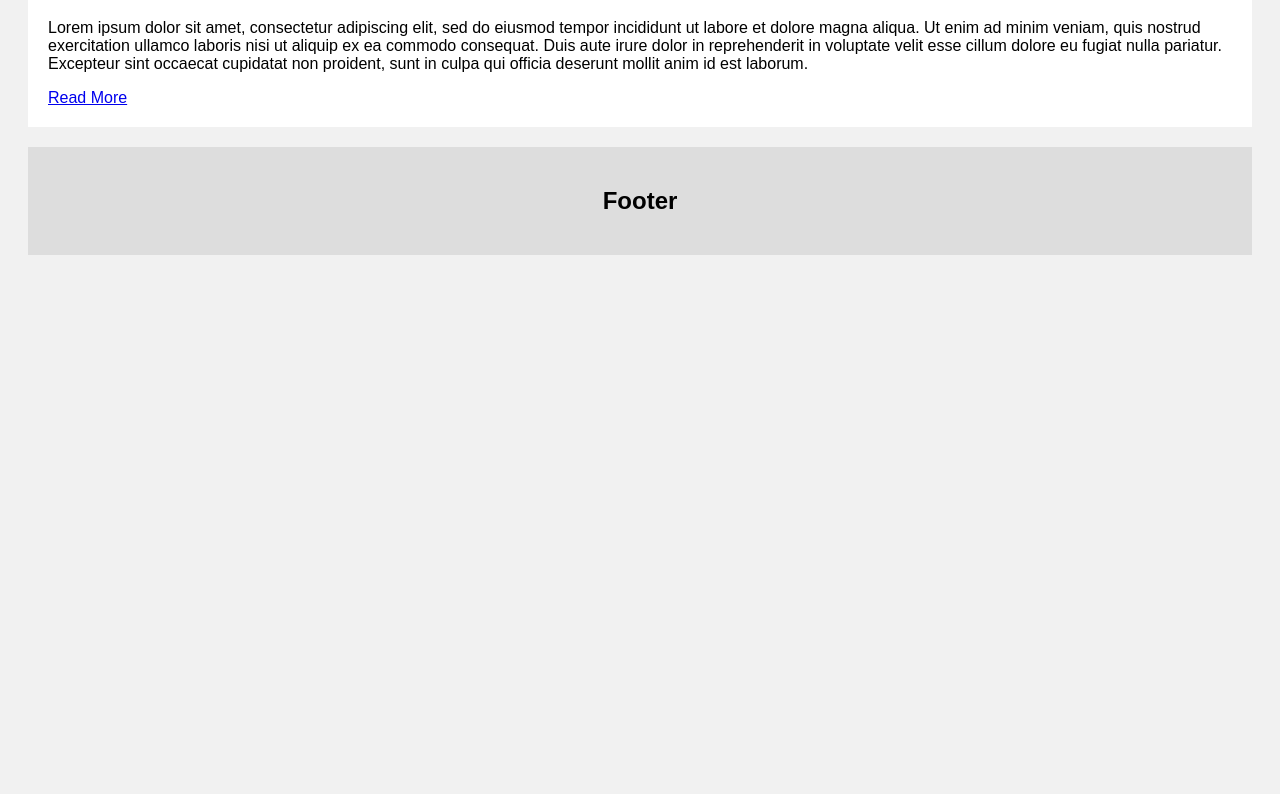
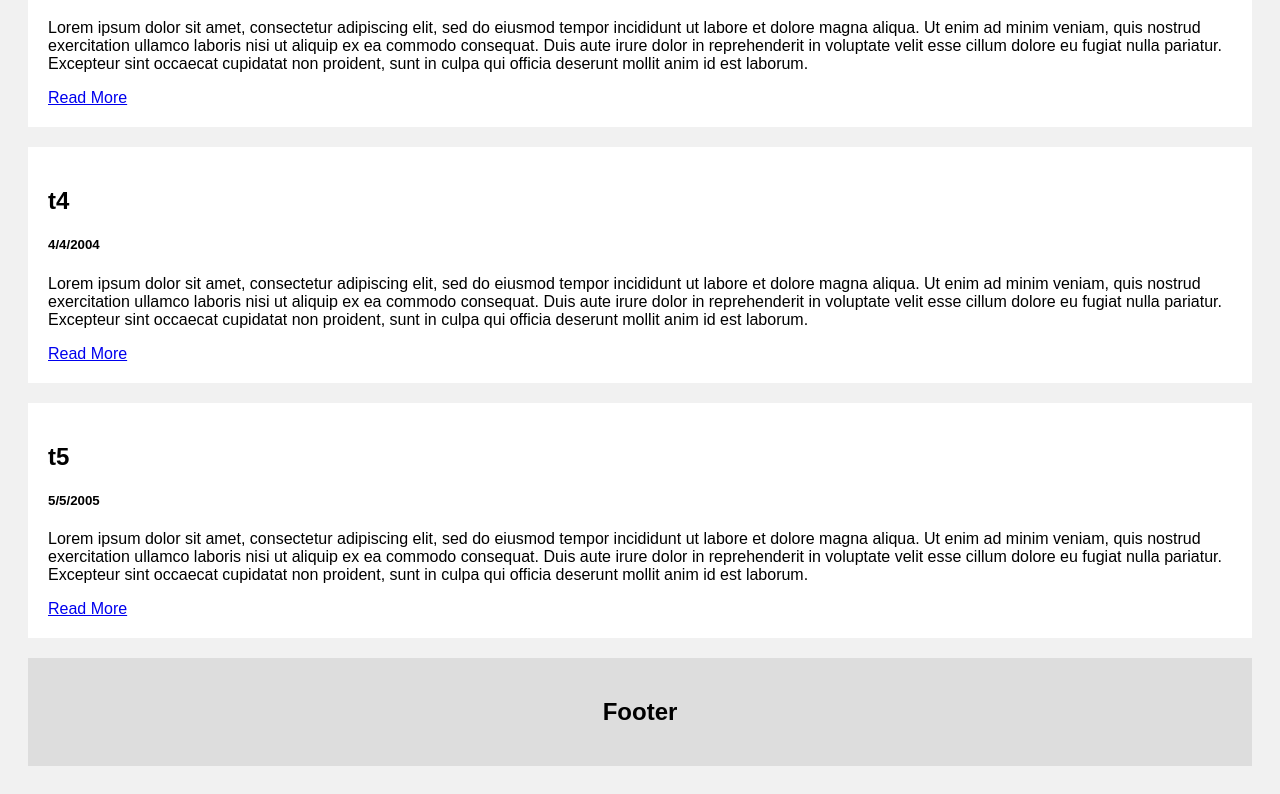
Before and after one commit to elizabeth-chen/RSSfeed, a plain HTML site: page index.html in a window 1280 px wide. Shown: the part 913-1707 px from the top of the page. Before the commit the page ends 1196 px from the top, so only its background shows below. Drawn offline with Linux system fonts and the light colour scheme.

Commit message:
Update index.html

```diff
--- a/index.html
+++ b/index.html
@@ -68,7 +68,18 @@ body {
       <p>Lorem ipsum dolor sit amet, consectetur adipiscing elit, sed do eiusmod tempor incididunt ut labore et dolore magna aliqua. Ut enim ad minim veniam, quis nostrud exercitation ullamco laboris nisi ut aliquip ex ea commodo consequat. Duis aute irure dolor in reprehenderit in voluptate velit esse cillum dolore eu fugiat nulla pariatur. Excepteur sint occaecat cupidatat non proident, sunt in culpa qui officia deserunt mollit anim id est laborum.</p>
       <a href="https://www.google.com/">Read More</a>
     </div>
-
+    <div class="card">
+      <h2>t4</h2>
+      <h5>4/4/2004</h5>
+      <p>Lorem ipsum dolor sit amet, consectetur adipiscing elit, sed do eiusmod tempor incididunt ut labore et dolore magna aliqua. Ut enim ad minim veniam, quis nostrud exercitation ullamco laboris nisi ut aliquip ex ea commodo consequat. Duis aute irure dolor in reprehenderit in voluptate velit esse cillum dolore eu fugiat nulla pariatur. Excepteur sint occaecat cupidatat non proident, sunt in culpa qui officia deserunt mollit anim id est laborum.</p>
+      <a href="https://www.google.com/">Read More</a>
+    </div>
+    <div class="card">
+      <h2>t5</h2>
+      <h5>5/5/2005</h5>
+      <p>Lorem ipsum dolor sit amet, consectetur adipiscing elit, sed do eiusmod tempor incididunt ut labore et dolore magna aliqua. Ut enim ad minim veniam, quis nostrud exercitation ullamco laboris nisi ut aliquip ex ea commodo consequat. Duis aute irure dolor in reprehenderit in voluptate velit esse cillum dolore eu fugiat nulla pariatur. Excepteur sint occaecat cupidatat non proident, sunt in culpa qui officia deserunt mollit anim id est laborum.</p>
+      <a href="https://www.google.com/">Read More</a>
+    </div>
 
 
 </div>
```
